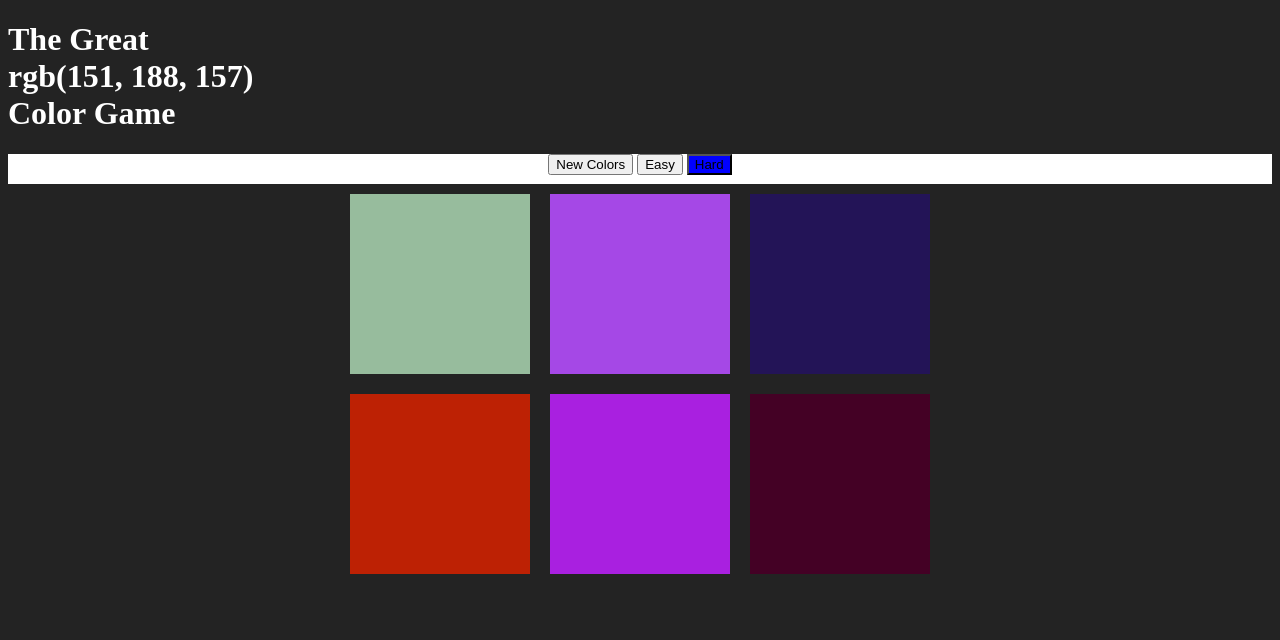
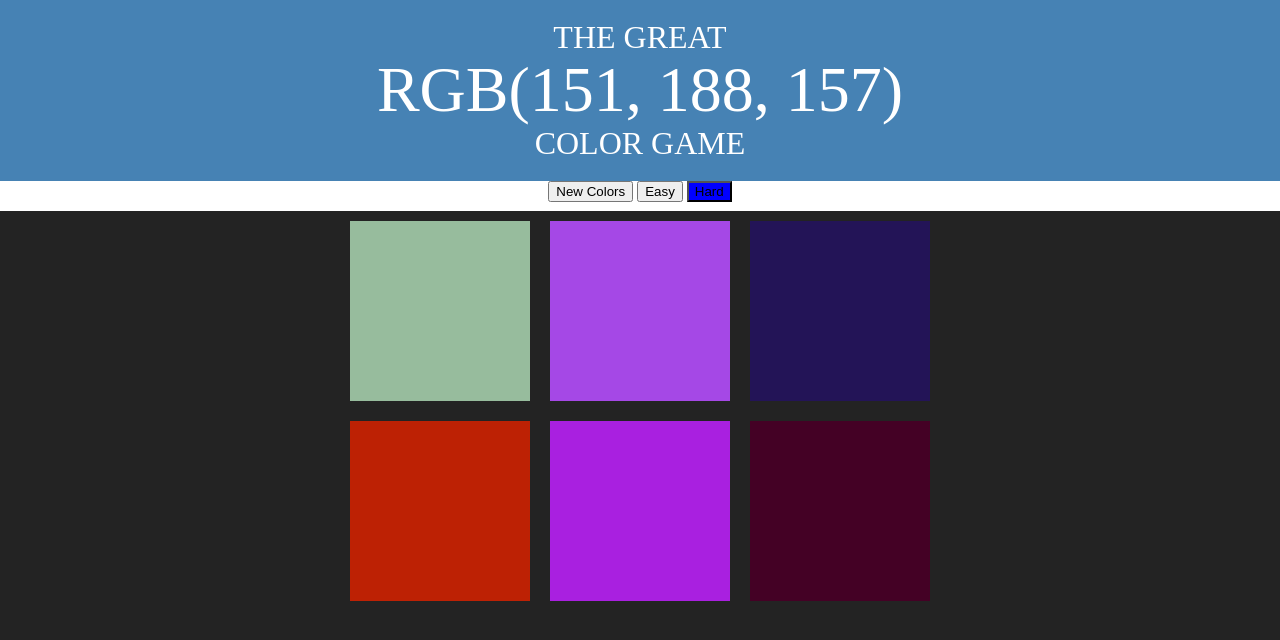
Before and after one commit to imcodingideas/Color-Guessing-Game, a plain HTML site: page index.html in a window 1280 px wide. Drawn offline with Linux system fonts and the light colour scheme.

Commit message:
Added style to the h1 to make it look better.

```diff
--- a/app.js
+++ b/app.js
@@ -58,7 +58,7 @@ resetButton.addEventListener('click', function () {
     for(var i = 0; i < squares.length; i++) {
         squares[i].style.background = colors[i];
     }
-    h1.style.background = "#232323"
+    h1.style.background = "steelblue"
 });
 
 colorDisplay.textContent = pickedColor;
--- a/custom.css
+++ b/custom.css
@@ -1,5 +1,7 @@
 body {
     background-color: #232323;
+    margin: 0;
+    font-family: "Montserrat", "Avenir";
 }
 
 .square {
@@ -17,6 +19,17 @@ body {
 
 h1 {
     color: white;
+    line-height: 1.1;
+    text-align: center;
+    background: steelblue;
+    margin: 0;
+    font-weight: normal;
+    text-transform: uppercase;
+    padding: 20px 0;
+}
+
+#colorDisplay {
+    font-size: 200%;
 }
 
 #stripe {
```
